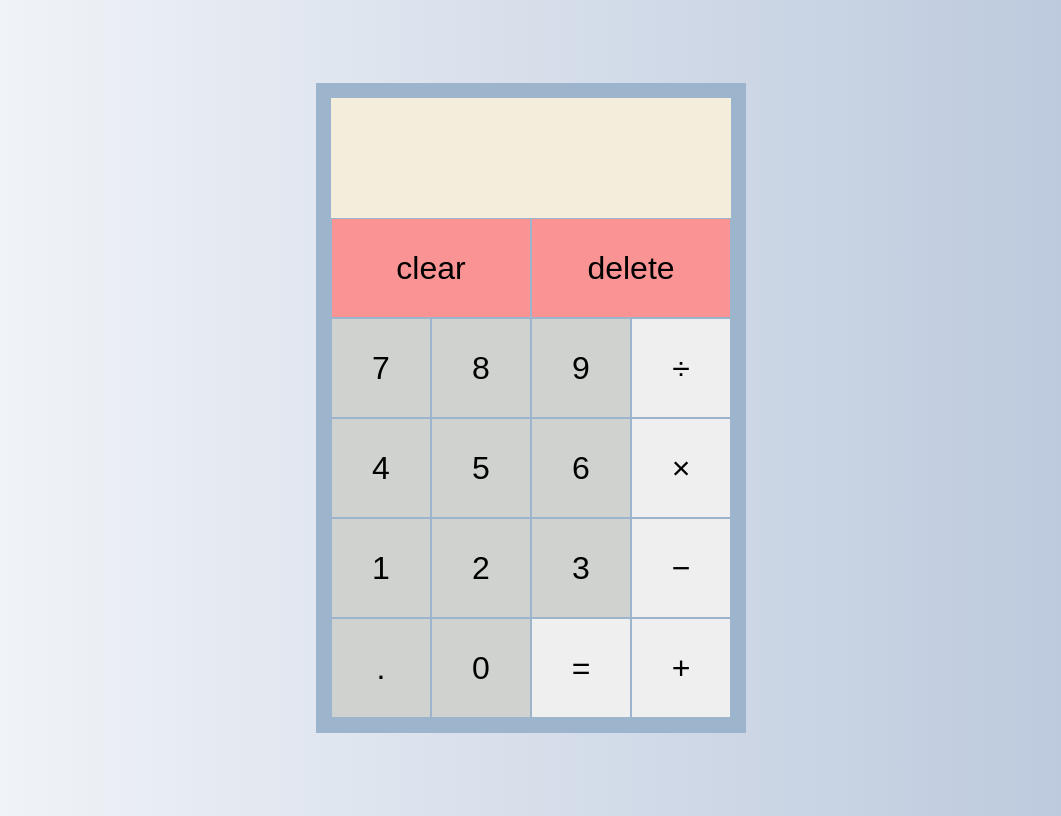
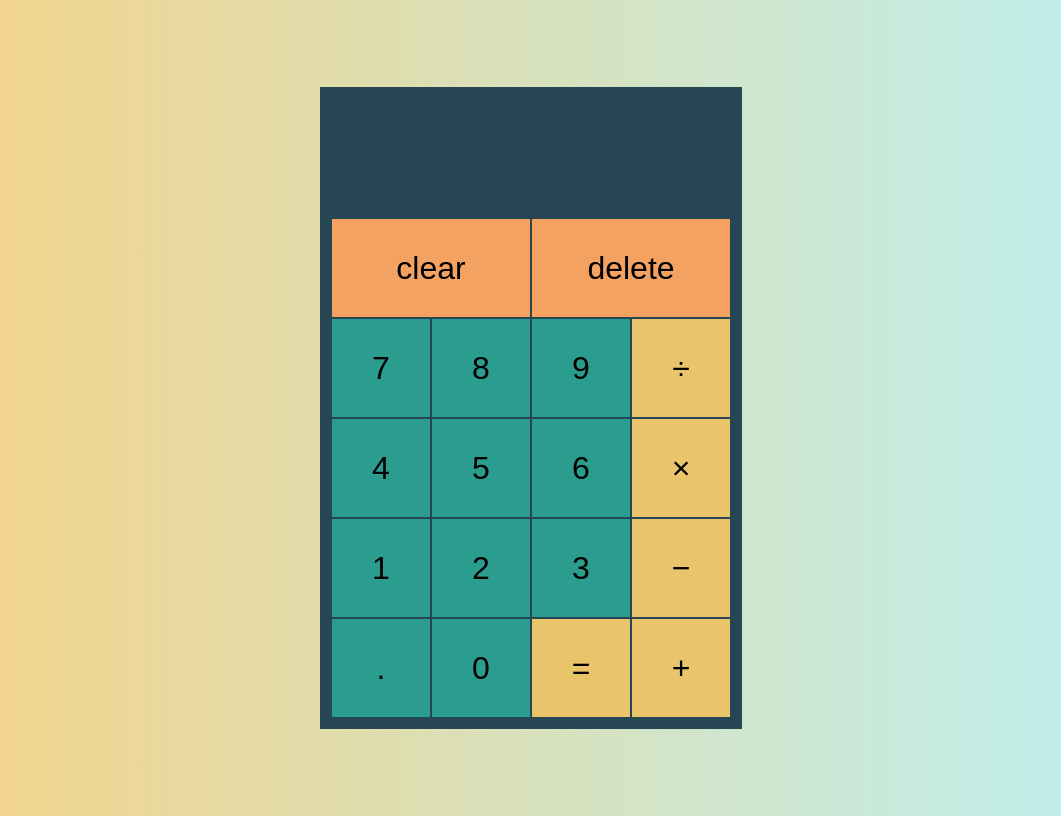
Before and after one commit to JVPH/calculator, a plain HTML site: page index.html in a window 1280 px wide. Shown: the whole page, without its empty margins (109-1170 px from the left). Drawn offline with Linux system fonts and the light colour scheme.

Commit message:
feat: change background color

```diff
--- a/styles/style.css
+++ b/styles/style.css
@@ -11,7 +11,7 @@ html, body {
 body {
     display: grid;
     place-content: center;
-    background: linear-gradient(to right, #F5F7FA, #B8C6DB);
+    background: linear-gradient(to right, #F6D285, #BBF0F3);
 }
 
 .grid-col-span-2 {
@@ -26,18 +26,18 @@ body {
     display: grid;
     grid-template-columns: repeat(4, 100px);
     grid-template-rows: minmax(120px, auto) repeat(5,100px);
-    border: 4mm solid #9CB4CC;
+    border: 3mm solid #264653;
 }
 
 
 
 .output-screen .previous-operand {
     font-size: 2rem;
-    color: rgba(0, 0, 0, .75);
+
 }
 
 .output-screen {
-    background-color: #F5EDDC;
+    background-color: #264653;
     display: flex;
     flex-direction: column;
     align-items: flex-end;
@@ -45,7 +45,9 @@ body {
     font-size: 2.5rem;
     word-break: break-all;
     padding-inline-end: 10px;
+    padding-inline-start: 10px;
     font-family: 'calculator';
+    color: #E76F51;
 }
 
 
@@ -53,19 +55,25 @@ body {
 .calculator-container button {
     outline: none;
     cursor: pointer;
-    border: 1px solid #9CB4CC;
+    border: 1px solid #264653;
     font-size: 2rem;
 }
 
 .clear,
 .delete {
-    background-color: #FA9494;
+    background-color: #F4A261;
 }
 
 .number {
-    background-color: #CFD2CF;
+    background-color: #2A9D8F;
+
 }
 
 .calculator-container button:hover {
     filter: brightness(1.1);
 }
+
+.equals,
+.operation {
+    background-color: #E9C46A;
+}
```
